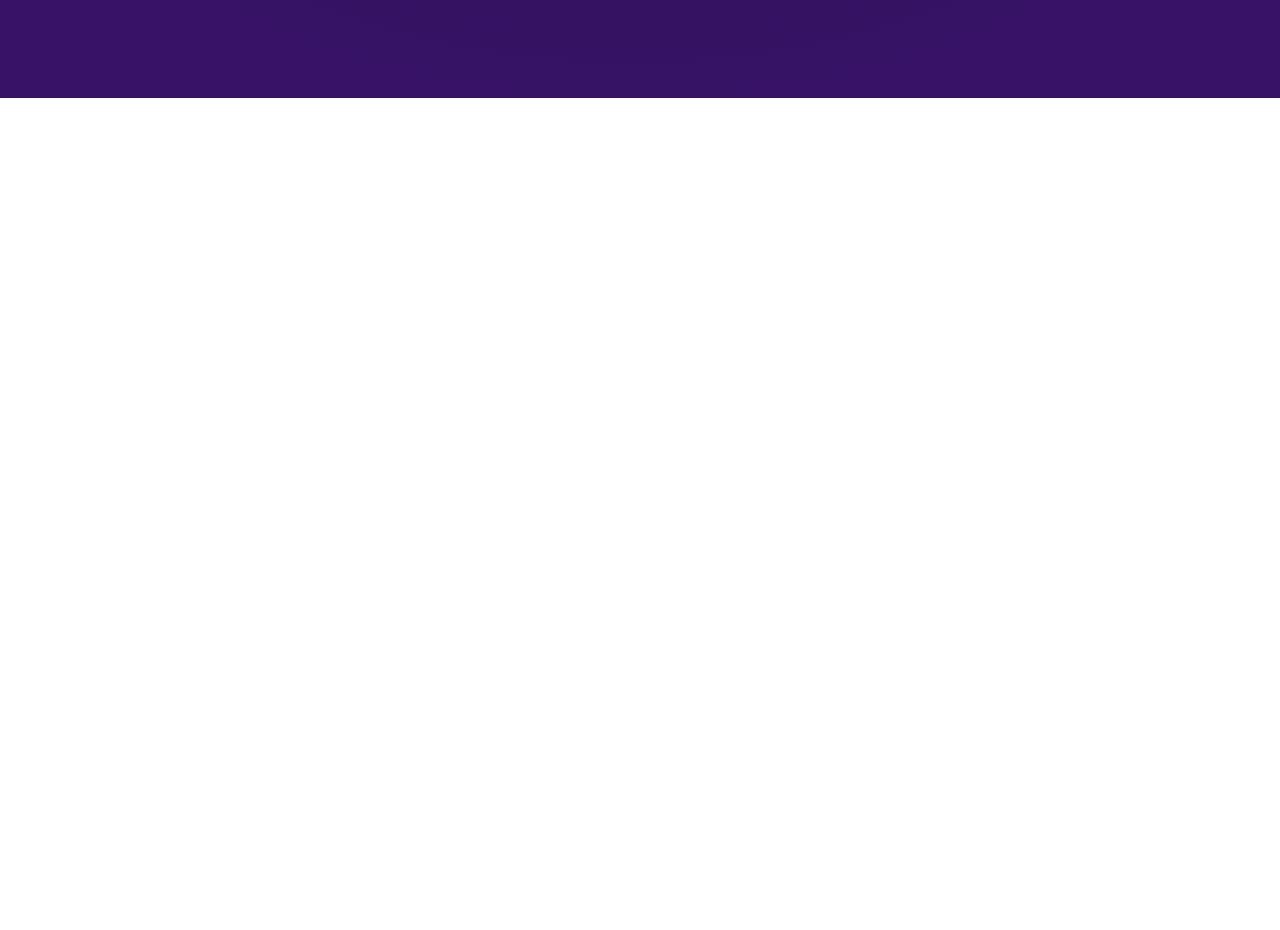
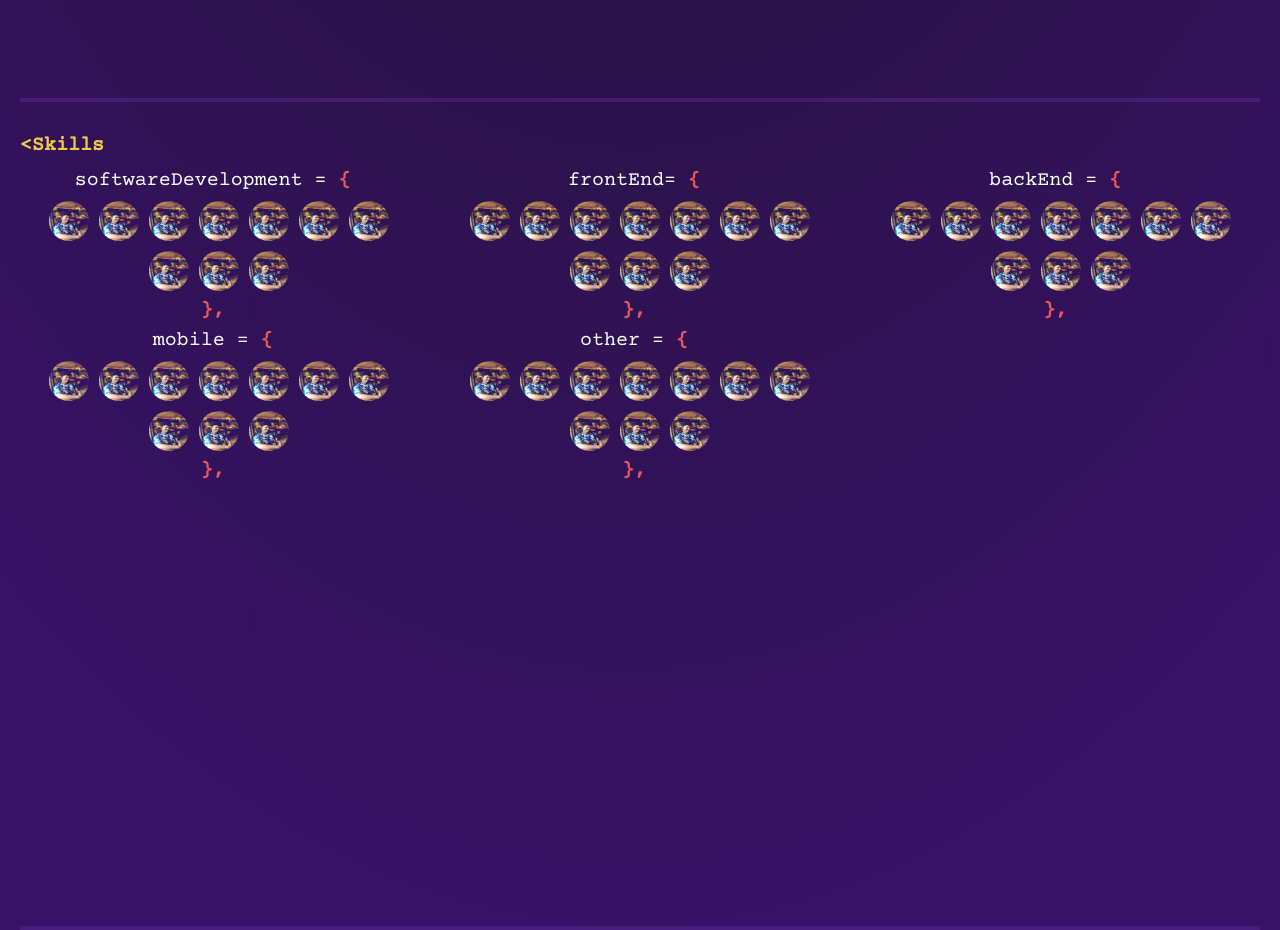
Before and after one commit to Quatadah/react-portfolio, a React (Create React App) app: page / in a window 1280 px wide. Shown: the part 1540-2470 px from the top of the page. Before the commit the page ends 1638 px from the top, so only its background shows below. Built offline with nearby package versions, Linux system fonts and the light colour scheme; a web font is replaced by a local one.

Commit message:
skills almost done

```diff
--- a/src/App.css
+++ b/src/App.css
@@ -43,7 +43,7 @@
     color: white;
     font-size: 24px;
     padding-top: 20px;
-    max-height: 300vh;
+    max-height: 600vh;
     background: radial-gradient(
             92.26% 92.26% at 49.27% 7.74%,
             #1a1321 0%,
@@ -213,3 +213,31 @@
         margin-right: auto;
     }
 }
+
+/* Skills */
+
+/* All sizes */
+
+.skill-img > img {
+    background-repeat: no-repeat;
+    border-radius: 50%;
+    mix-blend-mode: lighten;
+}
+
+.s {
+}
+@media (min-width: 1300px) {
+    .skill-img > img {
+        width: 70px;
+        height: 70px;
+        margin: 10px;
+    }
+}
+
+@media screen and (max-width: 1300px) {
+    .skill-img > img {
+        width: 40px;
+        height: 40px;
+        margin: 5px;
+    }
+}
--- a/src/App.js
+++ b/src/App.js
@@ -2,6 +2,7 @@
 import Home from "./Components/Home";
 import AboutMe from "./Components/AboutMe";
 import "./App.css";
+import Skills from "./Components/Skills";
 
 const App = () => {
     return (
@@ -9,6 +10,9 @@
             <Home />
             <div className="line"></div>
             <AboutMe />
+            <div className="line"></div>
+            <Skills />
+            <div className="line"></div>
         </div>
     );
 };
--- a/src/Components/Home.jsx
+++ b/src/Components/Home.jsx
@@ -1,7 +1,7 @@
 import React from "react";
 import { renderWithColors, renderWithColorsComma } from "../utils/rendering";
 
-const imports = 'import { AboutMe, Skills, Projects, Resume } from "Life"';
+const imports = `import { AboutMe, Skills, Projects, Resume } from "Life"`;
 const title = 'import { Quatadah } from "Nasdami"';
 const portfolioStatement = "const Portfolio = () => {";
 const portfolioStatement2 = "       return {";
--- /dev/null
+++ b/src/Components/Skills.jsx
@@ -0,0 +1,132 @@
+import React from "react";
+import { renderWithColors, renderWithColorsComma } from "../utils/rendering";
+
+const softwareSkills = [
+    require("../assets/portfolio.jpg"),
+    require("../assets/portfolio.jpg"),
+    require("../assets/portfolio.jpg"),
+    require("../assets/portfolio.jpg"),
+    require("../assets/portfolio.jpg"),
+    require("../assets/portfolio.jpg"),
+    require("../assets/portfolio.jpg"),
+    require("../assets/portfolio.jpg"),
+    require("../assets/portfolio.jpg"),
+    require("../assets/portfolio.jpg"),
+];
+
+const frontEndSkills = [
+    require("../assets/portfolio.jpg"),
+    require("../assets/portfolio.jpg"),
+    require("../assets/portfolio.jpg"),
+    require("../assets/portfolio.jpg"),
+    require("../assets/portfolio.jpg"),
+    require("../assets/portfolio.jpg"),
+    require("../assets/portfolio.jpg"),
+    require("../assets/portfolio.jpg"),
+    require("../assets/portfolio.jpg"),
+    require("../assets/portfolio.jpg"),
+];
+
+const backEndSkills = [
+    require("../assets/portfolio.jpg"),
+    require("../assets/portfolio.jpg"),
+    require("../assets/portfolio.jpg"),
+    require("../assets/portfolio.jpg"),
+    require("../assets/portfolio.jpg"),
+    require("../assets/portfolio.jpg"),
+    require("../assets/portfolio.jpg"),
+    require("../assets/portfolio.jpg"),
+    require("../assets/portfolio.jpg"),
+    require("../assets/portfolio.jpg"),
+];
+
+const mobileDevSkills = [
+    require("../assets/portfolio.jpg"),
+    require("../assets/portfolio.jpg"),
+    require("../assets/portfolio.jpg"),
+    require("../assets/portfolio.jpg"),
+    require("../assets/portfolio.jpg"),
+    require("../assets/portfolio.jpg"),
+    require("../assets/portfolio.jpg"),
+    require("../assets/portfolio.jpg"),
+    require("../assets/portfolio.jpg"),
+    require("../assets/portfolio.jpg"),
+];
+
+const otherSkills = [
+    require("../assets/portfolio.jpg"),
+    require("../assets/portfolio.jpg"),
+    require("../assets/portfolio.jpg"),
+    require("../assets/portfolio.jpg"),
+    require("../assets/portfolio.jpg"),
+    require("../assets/portfolio.jpg"),
+    require("../assets/portfolio.jpg"),
+    require("../assets/portfolio.jpg"),
+    require("../assets/portfolio.jpg"),
+    require("../assets/portfolio.jpg"),
+];
+
+const renderSkills = (skills) => {
+    return (
+        <div>
+            {skills.map((skill, index) => {
+                return (
+                    <span className="skill-img" alt="skill" key={index}>
+                        <img src={skill} alt="skill" />
+                    </span>
+                );
+            })}
+        </div>
+    );
+};
+
+const Skills = () => {
+    return (
+        <div id="skills" className="section mt-2 mt-lg-4">
+            <div className="navigation">
+                {renderWithColors("<Skills")} <br />
+            </div>
+            <div className="content">
+                <div className="row text-center s">
+                    <div className="col-lg-4">
+                        <div className="skills-content text-lg-center text-start">
+                            {renderWithColors("softwareDevelopment = {")}
+                            {renderSkills(softwareSkills)}
+                            {renderWithColorsComma("},")}
+                        </div>
+                    </div>
+                    <div className="col-lg-4">
+                        <div className="skills-content text-lg-center text-start">
+                            {renderWithColors("frontEnd= {")}
+                            {renderSkills(frontEndSkills)}
+                            {renderWithColorsComma("},")}
+                        </div>
+                    </div>
+                    <div className="col-lg-4">
+                        <div className="skills-content text-lg-center text-start">
+                            {renderWithColors("backEnd = {")}
+                            {renderSkills(backEndSkills)}
+                            {renderWithColorsComma("},")}
+                        </div>
+                    </div>
+                    <div className="col-lg-4">
+                        <div className="skills-content text-lg-center text-start">
+                            {renderWithColors("mobile = {")}
+                            {renderSkills(mobileDevSkills)}
+                            {renderWithColorsComma("},")}
+                        </div>
+                    </div>
+                    <div className="col-lg-4">
+                        <div className="skills-content text-lg-center text-start">
+                            {renderWithColors("other = {")}
+                            {renderSkills(otherSkills)}
+                            {renderWithColorsComma("},")}
+                        </div>
+                    </div>{" "}
+                </div>
+            </div>
+        </div>
+    );
+};
+
+export default Skills;
--- a/src/utils/rendering.js
+++ b/src/utils/rendering.js
@@ -14,6 +14,7 @@
     "<p>": "sc fw-bold fs-4",
     "</p>": "sc fw-bold fs-4",
     "<AboutMe": "sc",
+    "<Skills": "sc",
     AboutMe: "sc",
     Skills: "sc",
     Projects: "sc",
```
